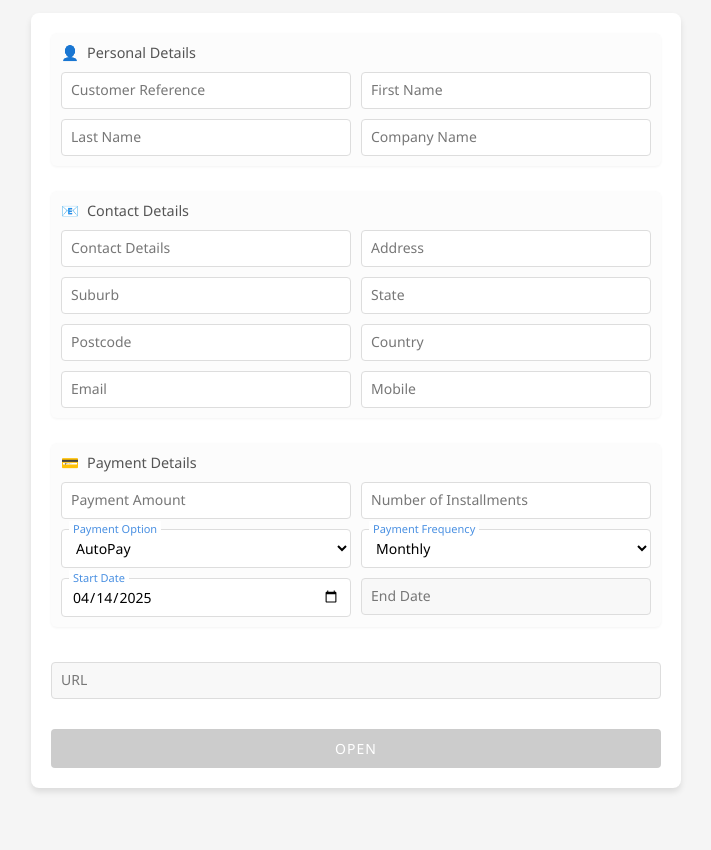
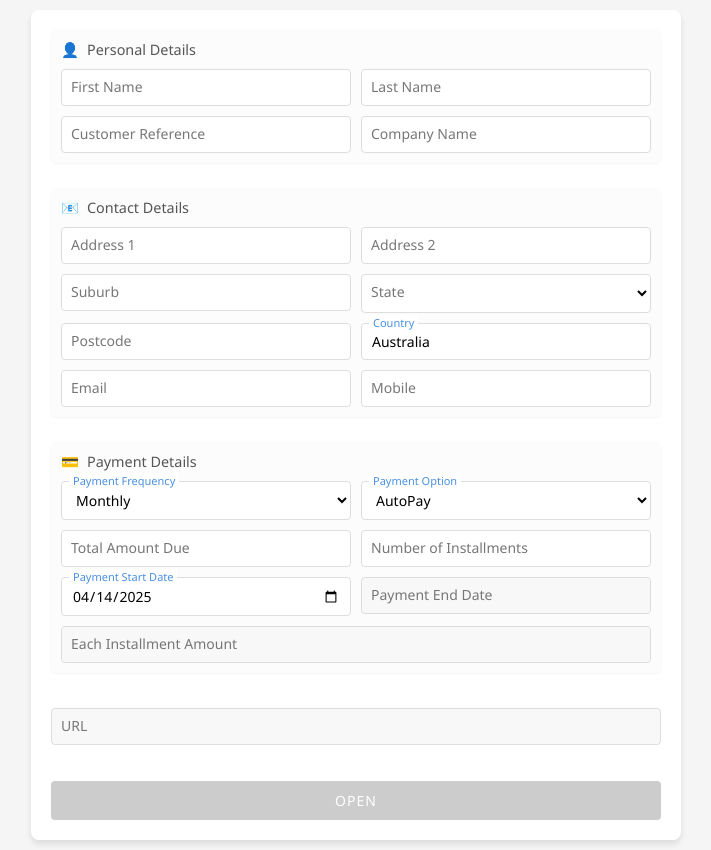
Before and after one commit to ianmenethil/URLGenerator, a plain HTML site: page URLGenerator.html in a window 1280 px wide. Shown: the whole page, without its empty margins (284-995 px from the left). Before the commit the page ends 800 px from the top, so only its background shows below. Drawn offline with Linux system fonts and the light colour scheme.

Commit message:
Enhance ZenPay Payment Form: Adjust margins, add customer reference field, update address fields, and implement installment calculations

```diff
--- a/URLGenerator.html
+++ b/URLGenerator.html
@@ -123,6 +123,7 @@
     .url-container {
       position: relative;
       margin: 10px 0;
+      margin-bottom: 16px;
     }
 
     .url-tooltip {
@@ -131,6 +132,7 @@
       left: 0;
       width: 100%;
       background-color: #333;
+      pointer-events: none;
       color: white;
       padding: 8px;
       border-radius: 4px;
@@ -211,12 +213,6 @@
       <div class="section full-width">
         <h2 class="section-title"><i class="icon">👤</i> Personal Details</h2>
         <div class="section-grid">
-          <!-- Customer Reference -->
-          <div class="field-container">
-            <input type="text" id="customerReference" name="CustomerReference" placeholder=" " required>
-            <label for="customerReference">Customer Reference</label>
-          </div>
-
           <!-- First Name -->
           <div class="field-container">
             <input type="text" id="firstName" name="FirstName" placeholder=" " required>
@@ -228,7 +224,11 @@
             <input type="text" id="lastName" name="LastName" placeholder=" " required>
             <label for="lastName">Last Name</label>
           </div>
-
+          <!-- Customer Reference -->
+          <div class="field-container">
+            <input type="text" id="customerReference" name="CustomerReference" placeholder=" " required>
+            <label for="customerReference">Customer Reference</label>
+          </div>
           <!-- Company Name -->
           <div class="field-container">
             <input type="text" id="companyName" name="CompanyName" placeholder=" ">
@@ -243,14 +243,14 @@
         <div class="section-grid">
           <!-- Contact Details -->
           <div class="field-container">
-            <input type="text" id="contactDetails" name="ContactDetails" placeholder=" ">
-            <label for="contactDetails">Contact Details</label>
+            <input type="text" id="address1" name="Address1" placeholder=" " required>
+            <label for="address1">Address 1</label>
           </div>
 
-          <!-- Address 1 -->
+          <!-- Address 2 -->
           <div class="field-container">
-            <input type="text" id="address1" name="Address1" placeholder=" " required>
-            <label for="address1">Address</label>
+            <input type="text" id="address2" name="Address2" placeholder=" " required>
+            <label for="address2">Address 2</label>
           </div>
 
           <!-- Suburb -->
@@ -261,9 +261,22 @@
 
           <!-- State -->
           <div class="field-container">
-            <input type="text" id="state" name="State" placeholder=" " required>
+            <select id="state" name="State" required>
+              <option value="" disabled selected hidden> </option>
+              <!-- Added hidden attribute for better placeholder behavior -->
+              <option value="NSW">NSW</option>
+              <option value="VIC">VIC</option>
+              <option value="QLD">QLD</option>
+              <option value="ACT">ACT</option>
+              <option value="NT">NT</option>
+              <option value="SA">SA</option>
+              <option value="WA">WA</option>
+              <option value="TAS">TAS</option>
+              <option value="NZ">NZ</option>
+            </select>
             <label for="state">State</label>
           </div>
+
 
           <!-- Postcode -->
           <div class="field-container">
@@ -273,7 +286,7 @@
 
           <!-- Country -->
           <div class="field-container">
-            <input type="text" id="country" name="Country" placeholder=" " required>
+            <input type="text" id="country" name="Country" placeholder=" " required value="Australia">
             <label for="country">Country</label>
           </div>
 
@@ -295,16 +308,13 @@
       <div class="section full-width">
         <h2 class="section-title"><i class="icon">💳</i> Payment Details</h2>
         <div class="section-grid">
-          <!-- Payment Amount -->
+          <!-- Payment Frequency -->
           <div class="field-container">
-            <input type="number" id="paymentAmount" name="PaymentAmount" placeholder=" " step="0.01" min="0" required>
-            <label for="paymentAmount">Payment Amount</label>
-          </div>
-
-          <!-- Number of Installments -->
-          <div class="field-container">
-            <input type="number" id="numberOfInstallments" name="NumberOfInstallments" placeholder=" " min="1" required>
-            <label for="numberOfInstallments">Number of Installments</label>
+            <select id="paymentFrequency" name="PaymentFrequency" required>
+              <option value="Monthly" selected>Monthly</option>
+              <option value="Weekly">Weekly</option>
+            </select>
+            <label for="paymentFrequency">Payment Frequency</label>
           </div>
 
           <!-- Payment Option -->
@@ -315,25 +325,34 @@
             <label for="paymentOption">Payment Option</label>
           </div>
 
-          <!-- Payment Frequency -->
+          <!-- Total Amount (renamed from Payment Amount) -->
           <div class="field-container">
-            <select id="paymentFrequency" name="PaymentFrequency" required>
-              <option value="Monthly" selected>Monthly</option>
-              <option value="Weekly">Weekly</option>
-            </select>
-            <label for="paymentFrequency">Payment Frequency</label>
+            <input type="number" id="totalAmount" name="TotalAmount" placeholder=" " step="0.01" min="0" required>
+            <label for="totalAmount">Total Amount Due</label>
+          </div>
+
+          <!-- Number of Installments -->
+          <div class="field-container">
+            <input type="number" id="numberOfInstallments" name="NumberOfInstallments" placeholder=" " min="1" required>
+            <label for="numberOfInstallments">Number of Installments</label>
           </div>
 
           <!-- Payment Start Date -->
           <div class="field-container">
             <input type="date" id="paymentStartDate" name="PaymentStartDate" placeholder=" " required>
-            <label for="paymentStartDate">Start Date</label>
+            <label for="paymentStartDate">Payment Start Date</label>
           </div>
 
           <!-- Payment End Date (Disabled) -->
           <div class="field-container">
             <input type="text" id="paymentEndDate" name="PaymentEndDate" placeholder=" " disabled>
-            <label for="paymentEndDate">End Date</label>
+            <label for="paymentEndDate">Payment End Date</label>
+          </div>
+
+          <!-- Each Installment Amount (new field - read-only) - full width -->
+          <div class="field-container full-width">
+            <input type="text" id="installmentAmount" name="InstallmentAmount" placeholder=" " disabled>
+            <label for="installmentAmount">Each Installment Amount</label>
           </div>
         </div>
       </div>
@@ -367,7 +386,7 @@
       return `${day}-${month}-${year}`;
     }
 
-    // Format date for display (11-April-2025 format)
+    // Format date for display (14-April-2025 format)
     function formatDisplayDate(date) {
       const months = ['January', 'February', 'March', 'April', 'May', 'June', 'July', 'August', 'September', 'October', 'November', 'December'];
       const day = date.getDate().toString().padStart(2, '0');
@@ -379,6 +398,13 @@
     // Format a number with 2 decimal places
     function formatAmount(amount) {
       return parseFloat(amount).toFixed(2);
+    }
+
+    // Calculate installment amount
+    function calculateInstallmentAmount(totalAmount, installments) {
+      if (!totalAmount || !installments || installments < 1) return '';
+      const amount = parseFloat(totalAmount) / parseInt(installments);
+      return formatAmount(amount);
     }
 
     // Calculate end date based on frequency, start date, and installments
@@ -398,10 +424,11 @@
         return 'Unsupported Frequency';
       }
 
+      // Add 1 day to the end date
+      end.setDate(end.getDate() + 1);
+
       return formatDisplayDate(end);
     }
-
-    // Generate URL
     function generateURL() {
       const form = document.getElementById('paymentForm');
       const formData = new FormData(form);
@@ -409,34 +436,43 @@
       let url = 'https://pay.zenpay.com.au/setup/zenith123?';
       const params = [];
 
-      // Add all form fields to the URL
       formData.forEach((value, key) => {
+        // Skip these keys entirely
+        if (key === 'TotalAmount' || key === 'NumberOfInstallments' || key === 'InstallmentAmount') {
+          return;
+        }
+
         if (key === 'PaymentStartDate') {
-          // Format date
           const dateValue = formatDisplayDate(new Date(value));
           params.push(`${key}=${encodeURIComponent(dateValue)}`);
-        } else if (key === 'PaymentAmount') {
-          // Format amount
-          params.push(`${key}=${encodeURIComponent(formatAmount(value))}`);
+        } else if (key === 'PaymentFrequency') {
+          params.push(`${key}=${encodeURIComponent('Permission_PaymentFrequency_' + value)}`);
         } else {
           params.push(`${key}=${encodeURIComponent(value)}`);
         }
       });
 
-      // Add payment end date
+      // Add payment end date as-is
       const endDateValue = document.getElementById('paymentEndDate').value;
       if (endDateValue) {
         params.push(`PaymentEndDate=${encodeURIComponent(endDateValue)}`);
       }
 
+      // Rename InstallmentAmount to PaymentAmount
+      const installmentAmountValue = document.getElementById('installmentAmount').value;
+      if (installmentAmountValue) {
+        params.push(`PaymentAmount=${encodeURIComponent(installmentAmountValue)}`);
+      }
+
       return url + params.join('&');
     }
+
 
     // Truncate URL for display
     function truncateUrl(url) {
       if (!url) return '';
-      if (url.length <= 60) return url;
-      return url.substring(0, 57) + '...';
+      if (url.length <= 100) return url;
+      return url.substring(0, 97) + '...';
     }
 
     // Update calculated fields
@@ -444,11 +480,25 @@
       const frequency = document.getElementById('paymentFrequency').value;
       const installments = document.getElementById('numberOfInstallments').value;
       const startDate = document.getElementById('paymentStartDate').value;
+      const totalAmount = document.getElementById('totalAmount').value;
+
+      // Calculate installment amount
+      if (totalAmount && installments) {
+        const installmentAmt = calculateInstallmentAmount(totalAmount, installments);
+        document.getElementById('installmentAmount').value = installmentAmt;
+      }
 
       // Calculate payment end date if all required fields are filled
       if (frequency && installments && startDate) {
         const endDate = calculateEndDate(frequency, startDate, installments);
         document.getElementById('paymentEndDate').value = endDate;
+
+        // Show formatted start date in UI when date is changed
+        if (startDate) {
+          const startDateObj = new Date(startDate);
+          const formattedStartDate = formatDisplayDate(startDateObj);
+          document.getElementById('paymentStartDate').setAttribute('title', formattedStartDate);
+        }
 
         // Generate URL once end date is calculated
         const fullUrl = generateURL();
@@ -468,7 +518,7 @@
 
     // Handle payment amount formatting on blur (not during typing)
     function handleAmountBlur() {
-      const amountField = document.getElementById('paymentAmount');
+      const amountField = document.getElementById('totalAmount');
       if (amountField.value) {
         amountField.value = formatAmount(amountField.value);
       }
@@ -491,9 +541,13 @@
       const formattedDate = today.toISOString().substr(0, 10); // YYYY-MM-DD format for the date input
       document.getElementById('paymentStartDate').value = formattedDate;
 
+      // Display the formatted start date in the tooltip
+      const formattedDisplayDate = formatDisplayDate(today);
+      document.getElementById('paymentStartDate').setAttribute('title', formattedDisplayDate);
+
       // Set up event listeners
       const form = document.getElementById('paymentForm');
-      const inputs = form.querySelectorAll('input:not([disabled]):not(#paymentAmount), select');
+      const inputs = form.querySelectorAll('input:not([disabled]):not(#totalAmount), select');
 
       inputs.forEach(input => {
         input.addEventListener('change', updateCalculations);
@@ -501,7 +555,7 @@
       });
 
       // Special handling for payment amount to allow typing full values
-      const amountField = document.getElementById('paymentAmount');
+      const amountField = document.getElementById('totalAmount');
       amountField.addEventListener('change', updateCalculations);
       amountField.addEventListener('blur', handleAmountBlur);
 
```
Also changed, not shown: 1 other file.
